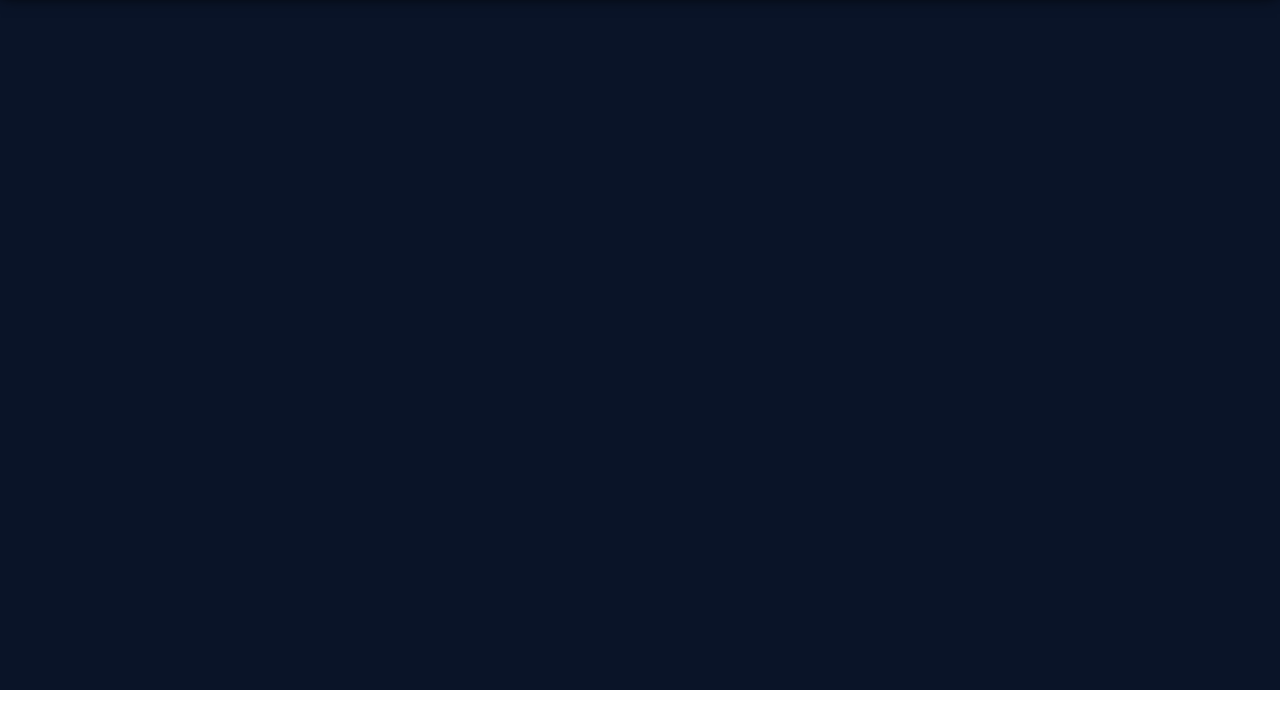
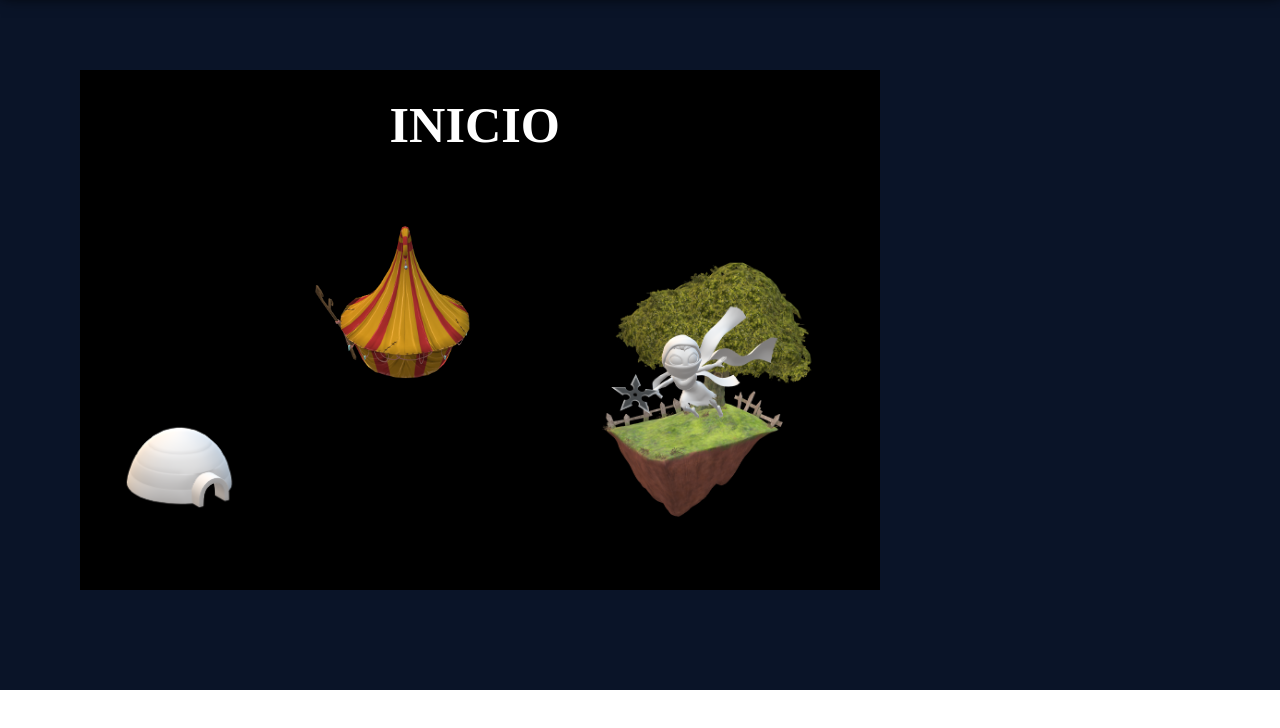
Before and after one commit to Vpan23/riot-gam3s, a plain HTML site: page index.html in a window 1280 px wide. Shown: the part 830-1558 px from the top of the page. After the commit the page ends 1520 px from the top, so only its background shows below. Drawn offline with nearby package versions, Linux system fonts and the light colour scheme.

Commit message:
subida de imagenes.

```diff
--- a/index.html
+++ b/index.html
@@ -37,7 +37,7 @@
           <a href="#inicio"><img src="assets/Logo.png" alt="" /> </a>
         </div>
         <ul class="list-navbar">
-          <li><a href="#Inicio">Jugar</a></li>
+          <li><a href="#inicio">Jugar</a></li>
           <li><a href="#">Tienda</a></li>
           <li><a href="#">Campeones</a></li>
           <li><a href="#">Modalidad de Juego</a></li>
@@ -45,14 +45,33 @@
         </ul>
       </nav>
 
-      <div class="champion-select">
-        .
-      </div>
+      <section class="play" id="playBground">
+        <div class="map">
+          <div class="title opt">
+            <h1>INICIO</h1>
+          </div>
+          <h2>Casa</h2>
+          <h2>Tienda</h2>
+          <h2>Batalla</h2>
+          <div class="tienda opt">
+            <span class="button-opt">
+              <img src="assets/Shop.png" alt="">
+            </span>
+          </div>
+          <div class="casa opt">
+            <span class="button-opt">
+              <img src="assets/Casa.png" alt="">
+            </span>
+          </div>
+          <div class="battle opt">
+            <span class="button-opt">
+              <img src="assets/Battle.png" alt="">
+            </span>
+          </div>
+        </div>
+      </section>
 
 
-      </section>
-      <section class="play section">
-        <div class="contain-ranks"></div>
       </section>
     </main>
 
--- a/script.js
+++ b/script.js
@@ -19,3 +19,20 @@ searchButton.addEventListener('click', function() {
     }
 
 })
+
+// seccion de juego
+const TIENDA = document.querySelector('.tienda');
+const CASA = document.querySelector('.casa');
+const BATALLA = document.querySelector('.battle');
+
+TIENDA.addEventListener('click', () => {
+    console.log('tienda');
+})
+
+CASA.addEventListener('click', () => {
+    console.log('casa');
+})
+
+BATALLA.addEventListener('click', () => {
+    console.log('batalla');
+})
--- a/styles.css
+++ b/styles.css
@@ -159,6 +159,51 @@ li, a {
 #inicio {
   background: #0A1428;
   display: flex;
-  justify-content: center;
-  /* align-items: center; */
+  flex-wrap: wrap;
+  flex-direction: column;
 }
+#playBground {
+  margin: 5rem;
+}
+.map {
+  max-width: 800px;
+  height: 520px;
+  background-color: #000;
+  position: relative;
+}
+.map img {
+  width: 100%;
+}
+.opt {
+  position: absolute;
+}
+.map .title {
+  color: #fff;
+  font-size: 43px;
+  right: 40%;
+  top: 5%;
+
+}
+.tienda {
+  width: 170px;
+  height: 170px;
+  right: 50%;
+  top: 150px;
+}
+.casa {
+  width: 120px;
+  height: 120px;
+  left: 5%;
+  bottom: 10%;
+}
+.battle {
+  width: 240px;
+  height: 240px;
+  right: 50px;
+  bottom: 100px;
+}
+.button-opt:hover {
+  cursor: pointer;
+  transition: .3s;
+  opacity: .65;
+}
```
Also changed, not shown: assets/Battle.png (added), assets/Casa.png (added), assets/Shop.png (added).
